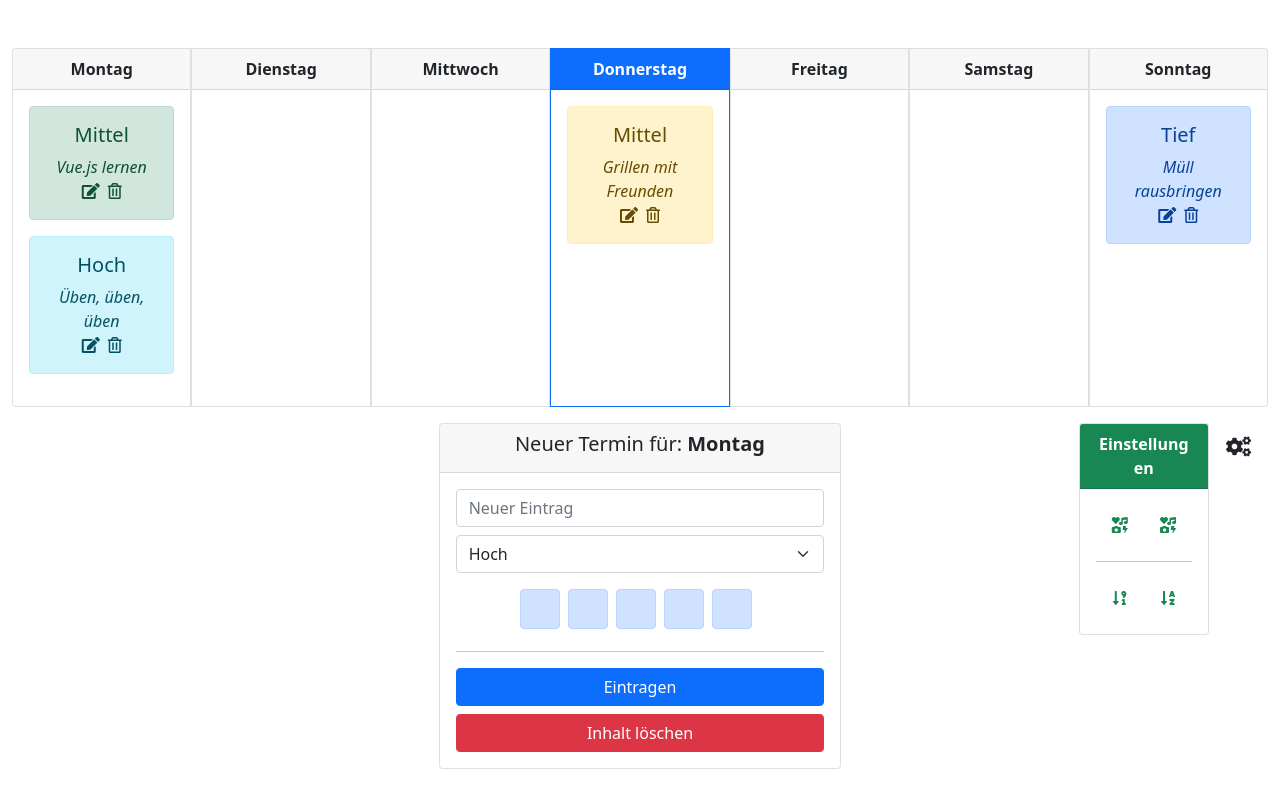
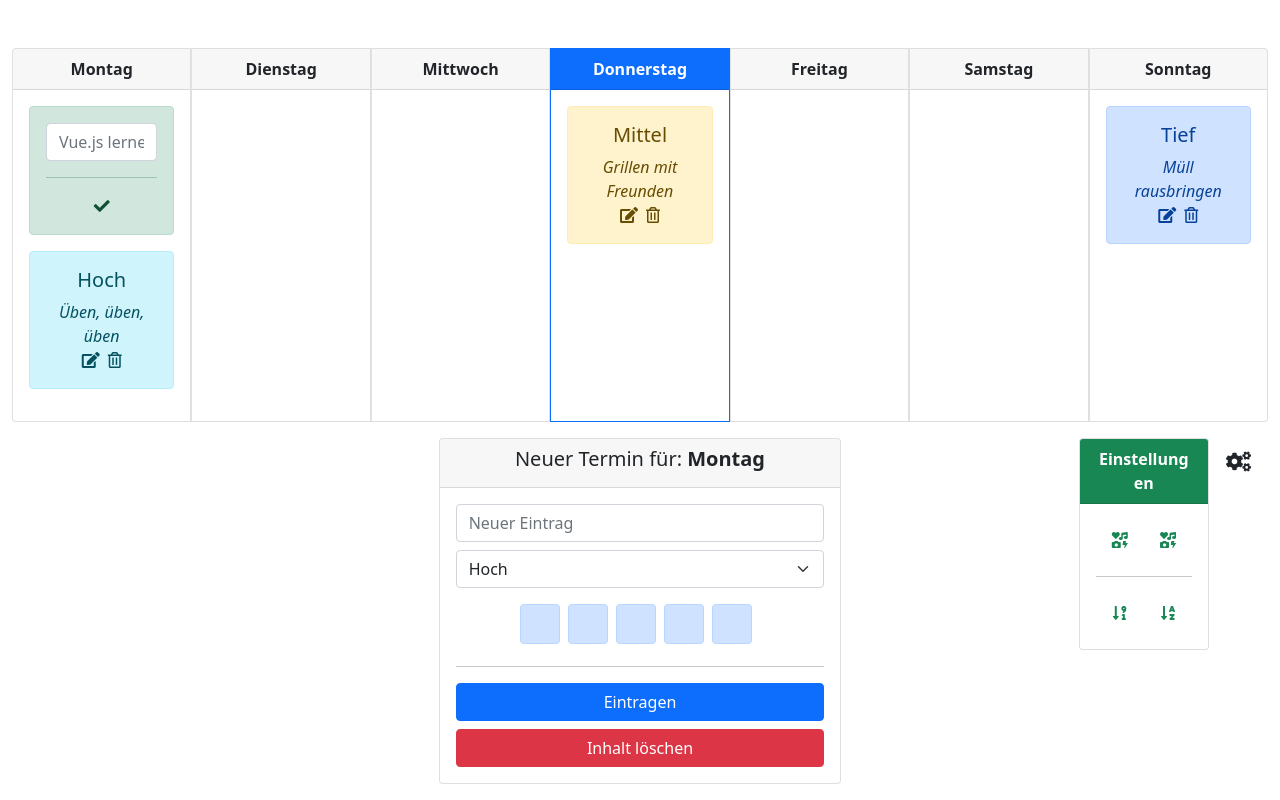
Before and after one commit to schragman/VueTuts-Terminkalender, a Vue app: page / in a window 1280 px wide. Both pictures are taken after a click on the button 90 px from the left and 191 px from the top of the page. Built offline with nearby package versions, Linux system fonts and the light colour scheme.

Commit message:
v-if v-else

```diff
--- a/src/components/CalendarEvent.vue
+++ b/src/components/CalendarEvent.vue
@@ -1,20 +1,28 @@
 <template>
   <div id="calendar-event">
     <div class="alert text-center" :class="alertColor">
+      <!-- Template für den Fall, dass das Event nicht bearbeitet wird -->
+      <template v-if="!event.edit">
         <div>
           <slot name="eventPriority" :priorityDisplayName="priorityDisplayName">
             <strong>{{ priorityDisplayName }}</strong>
           </slot>
         </div>
-
         <slot :event="event">
           <div>{{ event.title }}</div>
         </slot>
 
         <div>
-        <i class="fas fa-edit me-2" role="button"></i>
+          <i class="fas fa-edit me-2" role="button" @click="editEvent"></i>
           <i class="far fa-trash-alt" role="button" @click="deleteEvent()"></i>
         </div>
+      </template>
+      <template v-else>
+        <input type="text" class="form-control" :placeholder="event.title" @input="setNewEventTitle($event)"/>
+        <div>{{ newEventTitle}}</div>
+        <hr/>
+        <i class="fas fa-check"></i>
+      </template>
     </div>
   </div>
 </template>
@@ -26,6 +34,11 @@ export default {
   props: {
     event: Object,
     day: Object
+  },
+  data() {
+    return {
+      newEventTitle: ""
+    }
   },
   computed: {
     priorityDisplayName() {
@@ -47,6 +60,12 @@ export default {
     deleteEvent() {
       Store.mutations.deleteEvent(this.day.id, this.event.title)
     },
+    editEvent() {
+      Store.mutations.editEvent(this.day.id, this.event.title)
+    },
+    setNewEventTitle(event) {
+      this.newEventTitle = event.target.value;
+    },
   }
 }
 </script>
--- a/src/store.js
+++ b/src/store.js
@@ -10,6 +10,16 @@ const getters = {
 }
 
 const mutations = {
+  editEvent(dayId, eventTitle) {
+    //Alle edit-Attribute auf false setzen
+    state.calendarWeekData.map((dayObj) => {
+      dayObj.events.map((event) => event.edit = false);
+    });
+    //Setze das entsprechende edit-Attribut auf true
+    const dayObj = state.calendarWeekData.find((day) => day.id === dayId);
+    const eventObj = dayObj.events.find((event) => event.title === eventTitle);
+    eventObj.edit = true;
+  },
   deleteEvent(dayId, eventTitle) {
     const dayObj = state.calendarWeekData.find((day) => day.id === dayId);
     const eventIndex = dayObj.events.findIndex((event) => event.title === eventTitle);
```
Lines whose indentation alone changed are shown as unchanged.
